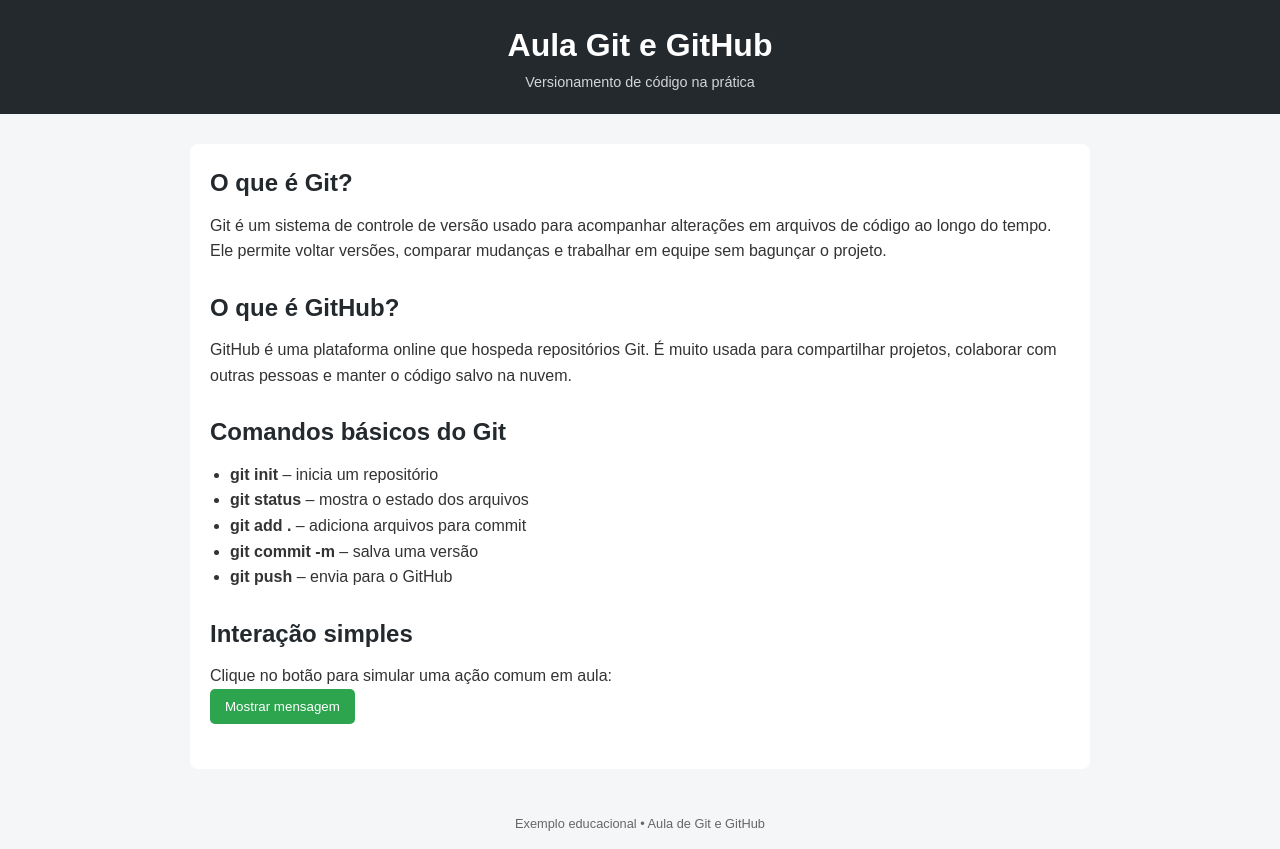
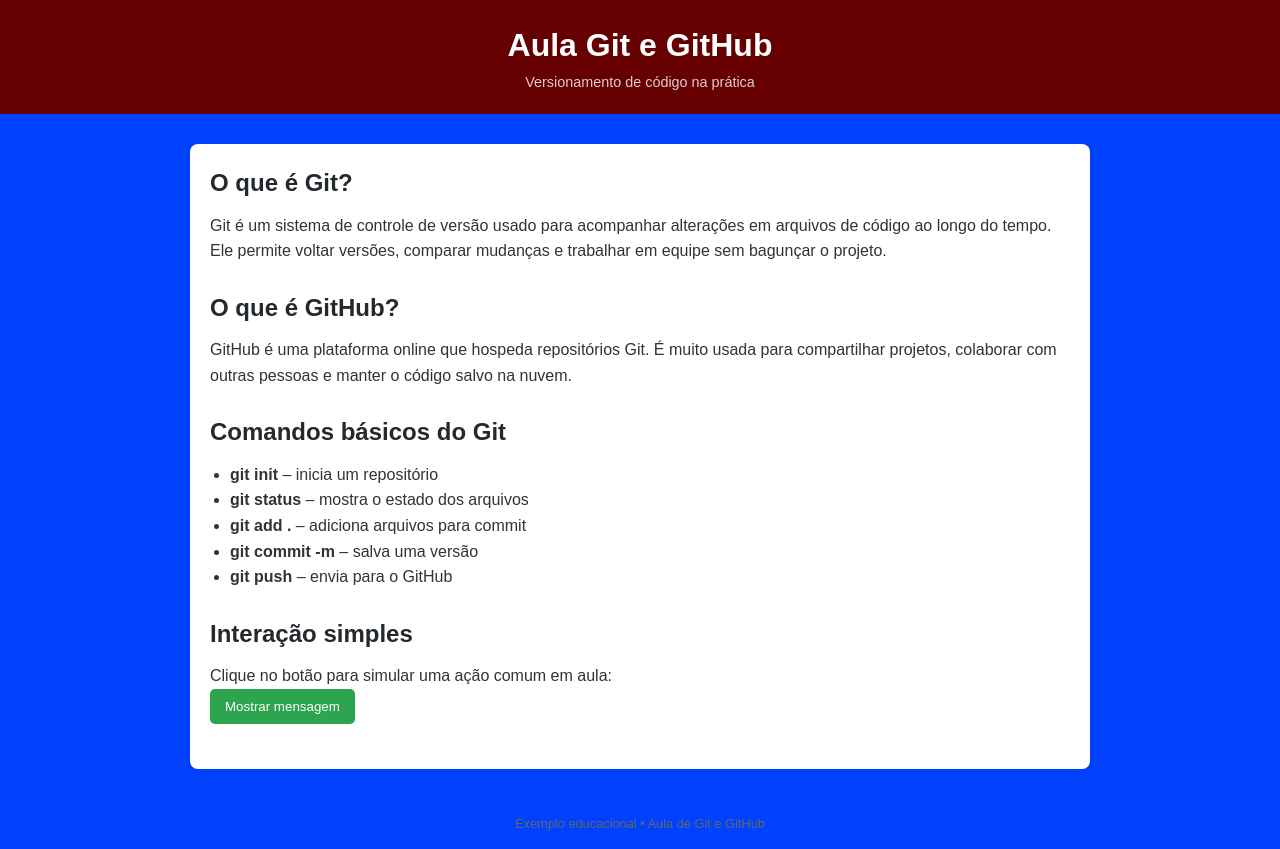
Before and after one commit to BrunoJogos/ExercicioAula7, a plain HTML site: page index.html in a window 1280 px wide. Drawn offline with Linux system fonts and the light colour scheme.

Commit message:
second commit

```diff
--- a/style.css
+++ b/style.css
@@ -8,7 +8,7 @@
 
 body {
   font-family: Arial, sans-serif;
-  background-color: #f4f6f8;
+  background-color: #0040ff;
   color: #333;
   line-height: 1.6;
 }
@@ -16,7 +16,7 @@
 
 /* Cabeçalho */
 header {
-  background-color: #24292e;
+  background-color: #660000;
   color: #fff;
   padding: 20px;
   text-align: center;
```
